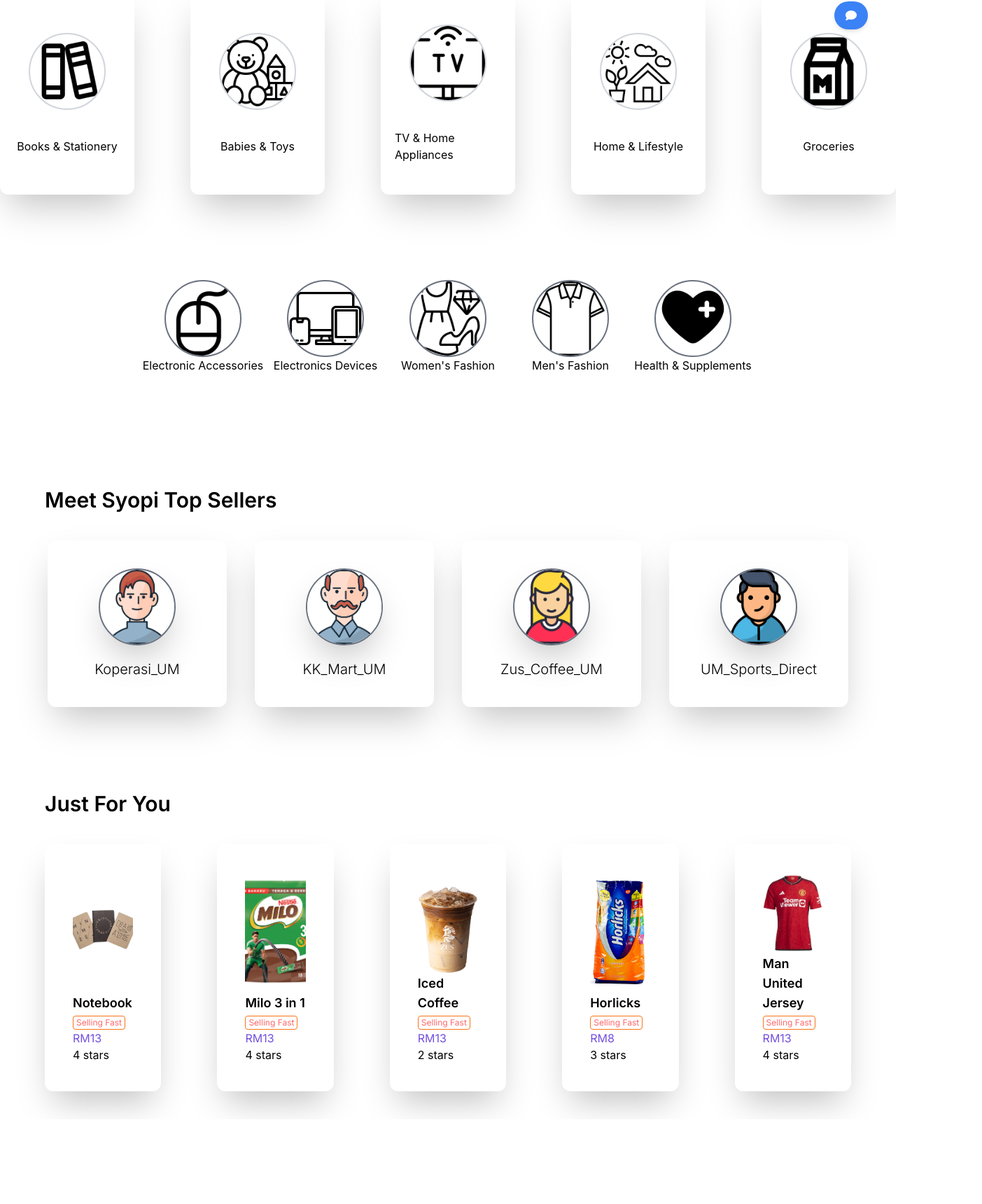
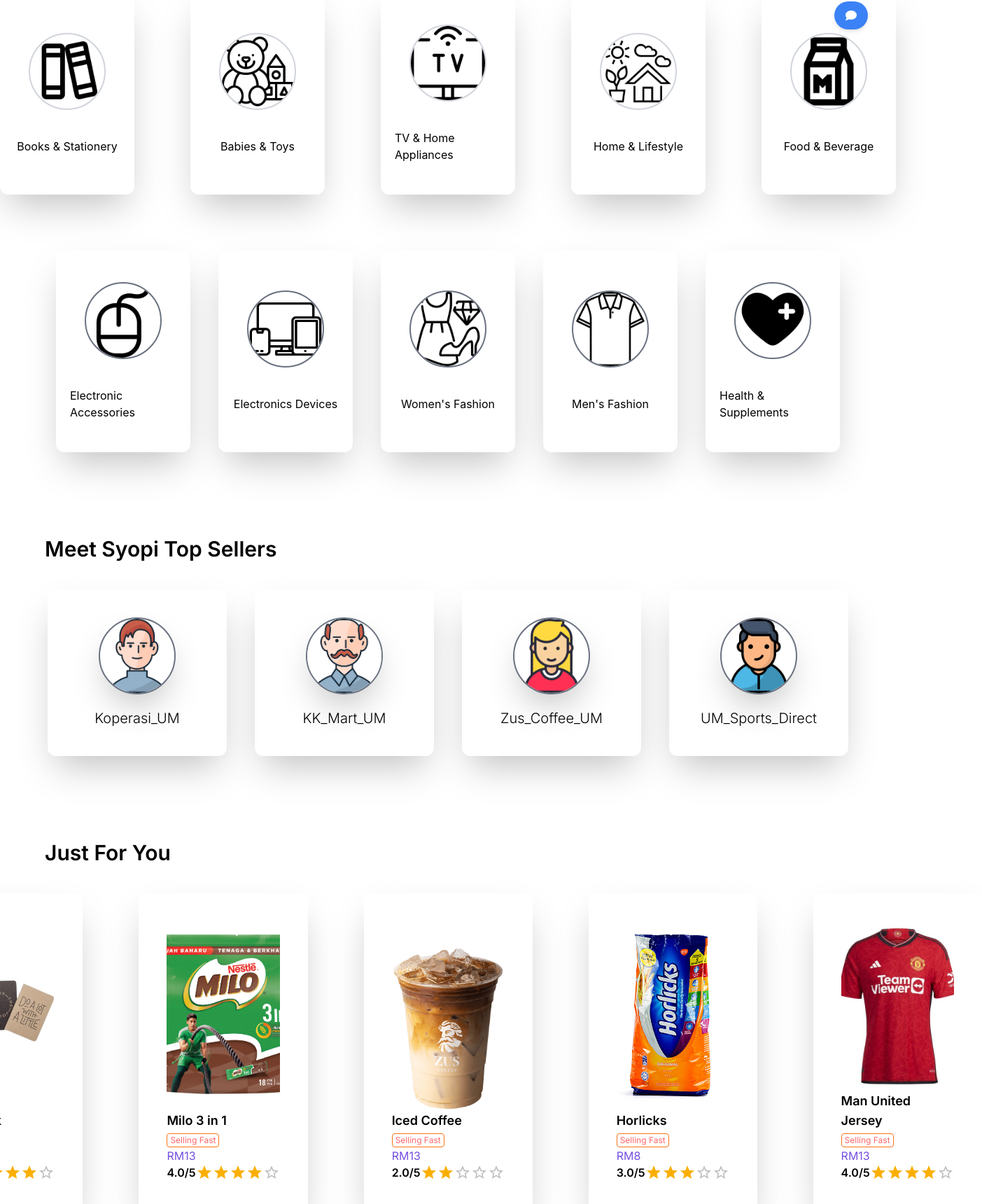
Before and after one commit to AsynchronousNotAvailable/WIF2003-Assignment, a React (Create React App) app in the folder frontend/: page /marketplace in a window 1280 px wide. Shown: the part 718-2438 px from the top of the page at 70% size, 1403 px wide, since content can reach past the window. Before the commit the page ends 2317 px from the top, so only its background shows below. Built offline with nearby package versions, Linux system fonts and the light colour scheme.

Commit message:
Routing from category to /customer/products according to category

```diff
--- a/frontend/src/pages/general/marketplace.jsx
+++ b/frontend/src/pages/general/marketplace.jsx
@@ -10,16 +10,18 @@
 import Autocomplete from "@mui/material/Autocomplete";
 import FloatingChat from "../customer/components/FloatingChat";
 import FloatingChatList from "../customer/components/FloatingChatList";
+import Box from '@mui/material/Box';
+import Rating from '@mui/material/Rating';
 
 function Marketplace() {
     const { shopsItemListing, productListing } = useContext(GlobalContext);
-    const options = productListing.map((option) => {
-        const firstLetter = option.name[0].toUpperCase();
-        return {
-            firstLetter: /[0-9]/.test(firstLetter) ? "0-9" : firstLetter,
-            ...option,
-        };
-    });
+    // const options = productListing.map((option) => {
+    //     const firstLetter = option.name[0].toUpperCase();
+    //     return {
+    //         firstLetter: /[0-9]/.test(firstLetter) ? "0-9" : firstLetter,
+    //         ...option,
+    //     };
+    // });
 
     const [categoryClicked,setCategoryClicked] = useState("")
 
@@ -41,7 +43,7 @@
             img: "/homeIcon.png",
         },
         {
-            name: "Groceries",
+            name: "Food & Beverage",
             img: "/groceryIcon.png",
         },
     ]);
@@ -124,6 +126,7 @@
     const [displayedProducts, setDisplayedProducts] = useState([]);
 
     const handleSearchChange = (event) => {
+        console.log(event)
         if (event.target.innerText) {
             if (event.target.innerText === "") {
                 setDisplayedProducts(productListing);
@@ -136,12 +139,14 @@
                 );
                 setDisplayedProducts(matchedProducts);
             }
-        } else {
+        }
+         else if(event.target.value) {
             if (event.target.value === "") {
                 setDisplayedProducts(productListing);
             } else {
                 console.log("target value");
                 const userInput = event.target.value.toLowerCase();
+                console.log(userInput)
                 setUserSearchInput(userInput);
                 const matchedProducts = productListing.filter((product) =>
                     product.name.toLowerCase().includes(userInput)
@@ -149,7 +154,49 @@
                 setDisplayedProducts(matchedProducts);
             }
         }
+        else {
+            const matchedProducts = productListing.filter((product) => product.name.toLowercAse().includes(userSearchInput))
+            setDisplayedProducts(matchedProducts)
+        }
     };
+    // const handleSearchChange = (event) => {
+    //     if(event.target.value){
+    //         const userInput = event.target.value.toLowerCase();
+    //         setUserSearchInput(userInput);
+    //     const matchedProducts = productListing.filter((product) =>
+    //         product.name.toLowerCase().includes(userInput)
+    //     );
+    //     setDisplayedProducts(matchedProducts);
+    //     }
+    //     else{
+    //         const userInput = " "
+    //         setUserSearchInput(userInput);
+    //     const matchedProducts = productListing.filter((product) =>
+    //         product.name.toLowerCase().includes(userInput)
+    //     );
+    //     setDisplayedProducts(matchedProducts);
+    //     }
+    // };
+        // setUserSearchInput(userInput);
+        // const matchedProducts = productListing.filter((product) =>
+        //     product.name.toLowerCase().includes(userInput)
+        // );
+        // setDisplayedProducts(matchedProducts);
+        // const handleSearchChange = (event) => {
+        //     const userInput = event.target.value.toLowerCase();
+        //     setUserSearchInput(userInput); // Always update the userInput state
+
+        //     // If userInput is empty, set displayedProducts to the entire productListing
+        //     if (userInput.trim() === "") {
+        //         setDisplayedProducts(productListing);
+        //     } else {
+        //         // Filter products based on userInput
+        //         const matchedProducts = productListing.filter((product) =>
+        //             product.name.toLowerCase().includes(userInput)
+        //         );
+        //         setDisplayedProducts(matchedProducts);
+        //     }
+        // };
 
     const navigation = useNavigate();
 
@@ -352,7 +399,6 @@
                             console.log(newValue);
                         }}
                         inputValue={userSearchInput}
-                        defaultValue={""}
                         value={userSearchInput}
                         onInputChange={(newInputValue) =>
                             handleSearchChange(newInputValue)
@@ -401,10 +447,11 @@
                             })}
                         </section>
                         <section className="flex flex-row">
-                            <section className="flex flex-row">
+                            <section className="flex flex-row justify-between gap-10">
                                 {productCategorySetTwo.map((product) => {
                                     return (
-                                        <section className="flex flex-col  w-[175px] h-[218px] justify-center items-center">
+                                        <section className="flex flex-col gap-10 rounded-xl shadow-2xl w-48 h-72 px-5 py-5 justify-center items-center"
+                                        onClick={() => onCategoryClicked(product.name)}>
                                             <img
                                                 src={product.img}
                                                 className="border-gray-500 border-2 w-[110px] h-[110px] rounded-full object-contain"
@@ -476,7 +523,15 @@
                                     <p className="font-sans text-[#7450DF]">
                                         RM{product.price}
                                     </p>
-                                    <p>{product.rating} stars</p>
+                                    <section className = "flex flex-row">
+                                    <p className = "font-sans font-semibold">{product.rating}.0/5
+                                    </p>
+                                    <Box sx={{
+                                    '& > legend': { mt: 2 },}} >
+                                    <Rating name="read-only" value={product.rating} readOnly />
+                                    </Box>
+                                        </section>
+
                                 </section>
                             );
                         })}
--- a/frontend/src/pages/general/productListing.jsx
+++ b/frontend/src/pages/general/productListing.jsx
@@ -22,7 +22,9 @@
 
         useEffect(() => {
             console.log(displayedProducts);
-            handleSortingChange(categoryClicked)
+            if(categoryClicked){
+                handleSortingChange(categoryClicked)
+            }
         }, [displayedProducts,categoryClicked]);
 
     const navigation = useNavigate();
```
